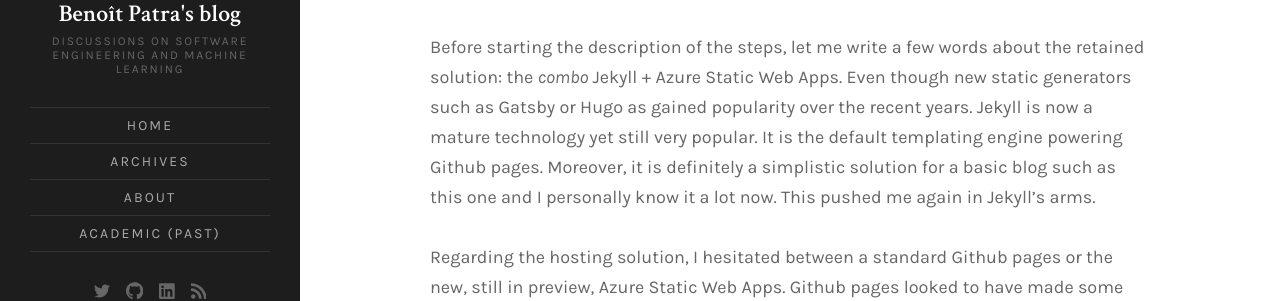
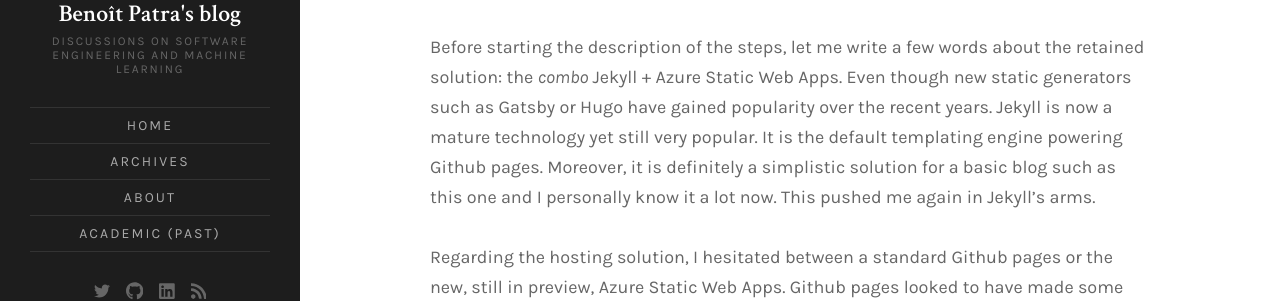
Before and after one commit to bpatra/personal-blog, a Jekyll site: the page built from _posts/2020-12-27-i-migrated-away-from-wordpress-to-jekyll-hosted-on-azure-static-web-apps.md, in a window 1280 px wide and 900 px high, scrolled down 1558 px. Shown: the part 194-495 px from the top of the window. Built offline with Jekyll 4.4.1, drawn with Linux system fonts in a browser that asks for light colours; comment, search, counter and statistics services are not loaded; some of the changed text lies outside the part shown.

Commit message:
Correcting mistake and add an old template capture

```diff
--- a/_posts/2020-12-27-i-migrated-away-from-wordpress-to-jekyll-hosted-on-azure-static-web-apps.md
+++ b/_posts/2020-12-27-i-migrated-away-from-wordpress-to-jekyll-hosted-on-azure-static-web-apps.md
@@ -28,7 +28,7 @@
 
 During those years, I tried to mitigate the negative side of Wordpress by changing hosting provider from [Wordpress.com](https://wordpress.com/) to [OVH](https://www.ovh.com/), passing by Azure. Yet this was still a heavy Wordpress solution with a database and all its slowness impacting dramatically speed and [consequently, the SEO](https://developers.google.com/search/blog/2020/11/timing-for-page-experience). For all other projects, I avoided Wordpress and got into Jekyll, one of the simplest static website generator. In fact, I posted [in the past about Jekyll](/tag/jekyll/). Yet this blog was still under the evil Wordpress. As explained above, I decided that this was enough and I could not bear anymore to write content in a web interface and not relying on version control, which is the very minimum any reasonable developer would want. This transition was not as painful as I thought it would be. In this post, I'll describe my migration path from an OVH hosted Wordpress to a Jekyll hosted on [Azure Static Web Apps](https://azure.microsoft.com/en-us/services/app-service/static/) leveraging [Github actions](https://github.com/features/actions).
 
-Before starting the description of the steps, let me write a few words about the retained solution: the _combo_ Jekyll + Azure Static Web Apps. Even though new static generators such as Gatsby or Hugo as gained popularity over the recent years. Jekyll is now a mature technology yet still very popular. It is the default templating engine powering Github pages. Moreover, it is definitely a simplistic solution for a basic blog such as this one and I personally know it a lot now. This pushed me again in Jekyll's arms.
+Before starting the description of the steps, let me write a few words about the retained solution: the _combo_ Jekyll + Azure Static Web Apps. Even though new static generators such as Gatsby or Hugo have gained popularity over the recent years. Jekyll is now a mature technology yet still very popular. It is the default templating engine powering Github pages. Moreover, it is definitely a simplistic solution for a basic blog such as this one and I personally know it a lot now. This pushed me again in Jekyll's arms.
 
 Regarding the hosting solution, I hesitated between a standard Github pages or the new, still in preview, Azure Static Web Apps. Github pages looked to have made some great progress since 2016, when [I posted about it](/2016/02/12/hosting-jekyll-generated-site-on-azure-web-app-using-teamcity-automated-deployment/) and pointed some lack of features for a proper hosting. Now both Azure Static Web Apps or Github pages offer free TLS certificates for custom domains and the caching policy looks ok to me. Finally, I decided to go with Azure Static Web Apps because it is more transparent than a Github pages solution. As explain below, in both cases, I had to rely on advanced build with Github actions, so let us give a try to Azure Static Web Apps.
 
@@ -43,6 +43,8 @@
 You will not be able to import your theme and visual from Wordpress or at least without some advanced dev work. In the proposed method you will only import into Jekyll the pages and posts content and the visual assets such as images and embedded videos. Therefore, you need to find a new theme that suits you and drop your existing Wordpress one.
 
 Just browse the web and find a Jekyll theme that you like. While it is feasible to get a standard HTML theme and _"jekyllized"_ it afterwards, I suggest you should get a Jekyll template first, especially a blog aware theme. This will spare you some unnecessary dev work. I found mine on [jekyllthemes](https://jekyllthemes.io/), there are some good free ones but, for a couples of dollars, the paying ones are definitely better. It is definitely worth the cost IMHO.
+
+{% include image-caption.html imageurl='/assets/images/posts/wordpress-to-jekyll-migration/my-old-wordpress-theme.jpg' caption="My old Wordpress theme, while very simple and satisfactory because after all that's just a simple dev blog, I prefer the new one." position_class="image-center" %}
 
 ## 2. Import your posts from Wordpress
 
```
Also changed, not shown: assets/images/posts/wordpress-to-jekyll-migration/my-old-wordpress-theme.jpg (added).
